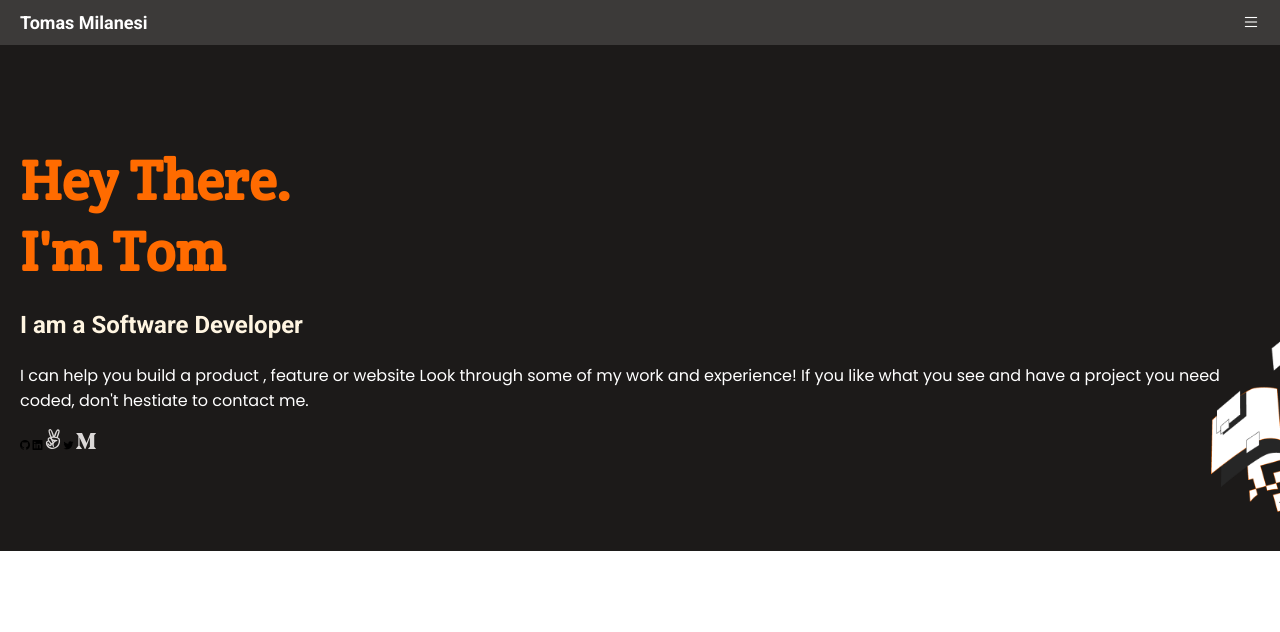
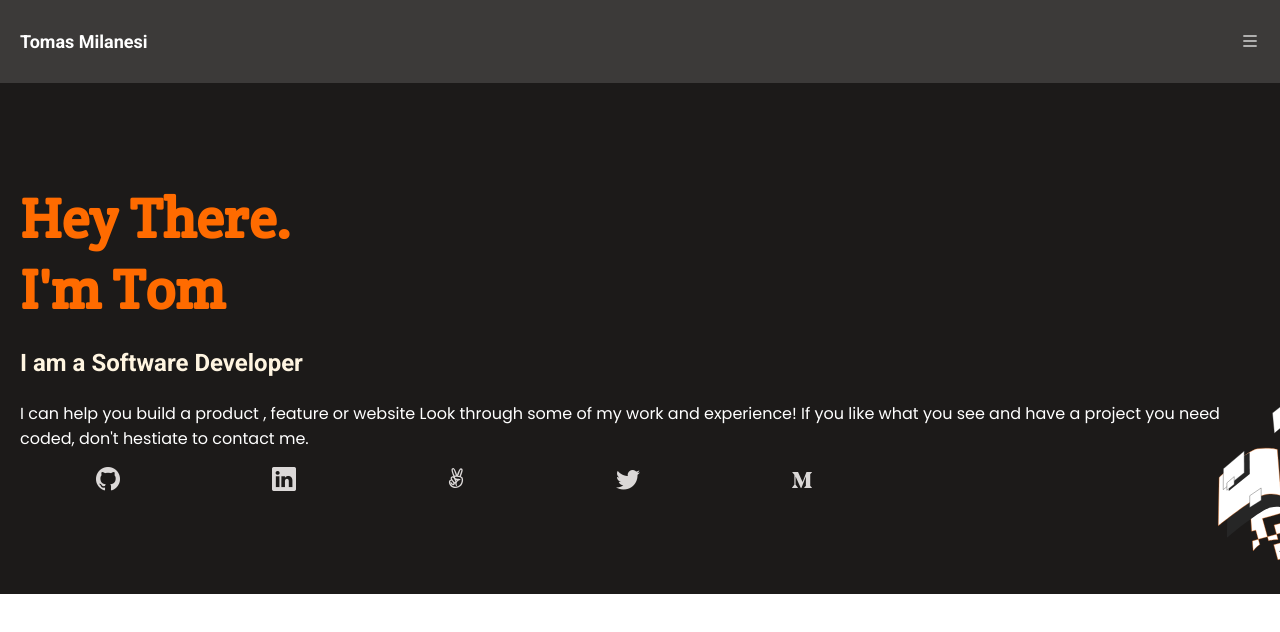
Before and after one commit to KaskMIL/tm_portfolio, a website: page index.html in a window 1280 px wide. Drawn offline with nearby package versions, Linux system fonts and the light colour scheme.

Commit message:
Fix logo, add section with bgImage, fix social icons and add header tag

```diff
--- a/index.html
+++ b/index.html
@@ -12,7 +12,7 @@
 
 <body>
     <header>
-        <h1>Tomas Milanesi</h1>
+        <a class="logo" href="#">Tomas Milanesi</a>
 
         <nav>
             <i class="bi bi-list"></i>
@@ -20,26 +20,27 @@
     </header>
 
     <main>
-        <h2>Hey There.<br>I'm Tom</h2>
+        <section class="intro-section">
+            <h1>Hey There.<br>I'm Tom</h1>
 
-        <h3>I am a Software Developer</h3>
+            <h3>I am a Software Developer</h3>
 
-        <p>
-            I can help you build a product , feature or website Look through some of my work and experience! If you like
-            what you see and have a project you need coded,
-            don't hestiate to contact me.
-        </p>
+            <p>
+                I can help you build a product , feature or website Look through some of my work and experience! If you
+                like
+                what you see and have a project you need coded,
+                don't hestiate to contact me.
+            </p>
 
-        <div class="social-icons">
-            <i class="bi bi-github"></i>
-            <i class="bi bi-linkedin"></i>
-            <img src="NormalButton/Tertiary/Icons/Vector.svg" alt="peace button social media">
-            <i class="bi bi-twitter"></i>
-            <img src="NormalButton/Tertiary/Icons/Mvector.svg" alt="m button social media">
-        </div>
-        <div class="img-deco">
-            <img src="/images/Group.png" alt="Decoration">
-        </div>
+            <ul>
+                <li><a href="#"><i class="bi bi-github"></i></a></li>
+                <li><a href="#"><i class="bi bi-linkedin"></i></a></li>
+                <li><a href="#"><img src="NormalButton/Tertiary/Icons/Vector.svg" alt="peace button social media"></a>
+                </li>
+                <li><a href="#"><i class="bi bi-twitter"></i></a></li>
+                <li><a href="#"><img src="NormalButton/Tertiary/Icons/Mvector.svg" alt="m button social media"></a></li>
+            </ul>
+        </section>
     </main>
 </body>
 
--- a/style.css
+++ /dev/null
@@ -1,113 +0,0 @@
-/* Fonts */
-@import url('https://fonts.googleapis.com/css2?family=Crete+Round&family=Poppins&family=Roboto:wght@700&display=swap');
-
-/* Universal Box Sizing with Inheritance */
-
-html {
-  box-sizing: border-box;
-
-  /* 1rem = 10px */
-
-  font-size: 62.5%;
-}
-
-*,
-* ::before,
-* ::after {
-  box-sizing: inherit;
-}
-
-/* Colors */
-
-:root {
-  /* Font colors */
-  --logo-color: #fff;
-  --main-title: #ff6b00;
-  --main-subtitle: #fff5e1;
-  --main-p: #fff;
-  --main-icons: ##dbd8d7;
-
-  /* background colors */
-  --header-background: #3c3a39;
-  --main-background: #1c1a19;
-}
-
-/* Applying fonts */
-
-h1,
-h3 {
-  font-family: 'Roboto', sans-serif;
-}
-
-h2 {
-  font-family: 'Crete Round', serif;
-  margin: 0;
-}
-
-p {
-  font-family: 'Poppins', sans-serif;
-}
-
-/* Start styling */
-
-body {
-  margin: 0;
-}
-
-header {
-  display: flex;
-  background-color: var(--header-background);
-  color: var(--logo-color);
-  align-items: baseline;
-  justify-content: space-between;
-  padding: 0 2rem;
-}
-
-h1,
-header nav i {
-  font-size: 1.8rem;
-}
-
-main {
-  position: relative;
-  background-color: var(--main-background);
-  padding: 10rem 2rem;
-}
-
-main h2 {
-  color: #ff6b00;
-  font-size: 5.6rem;
-}
-
-main h3 {
-  color: var(--main-subtitle);
-  font-size: 2.4rem;
-}
-
-main p {
-  color: var(--main-p);
-  font-size: 1.6rem;
-}
-
-.social-icons {
-  display: flex;
-  justify-content: space-around;
-  width: 70%;
-}
-
-.social-icons i,
-.social-icons img {
-  color: var(--main-icons);
-  font-size: 3rem;
-}
-
-.img-deco {
-  position: absolute;
-  bottom: 0;
-  right: 0;
-}
-
-.img-deco img {
-  width: 100px;
-  height: auto;
-}
```
Also changed, not shown: dist/css/main.css, images/deco-main-section.svg (added), 3 other files.
